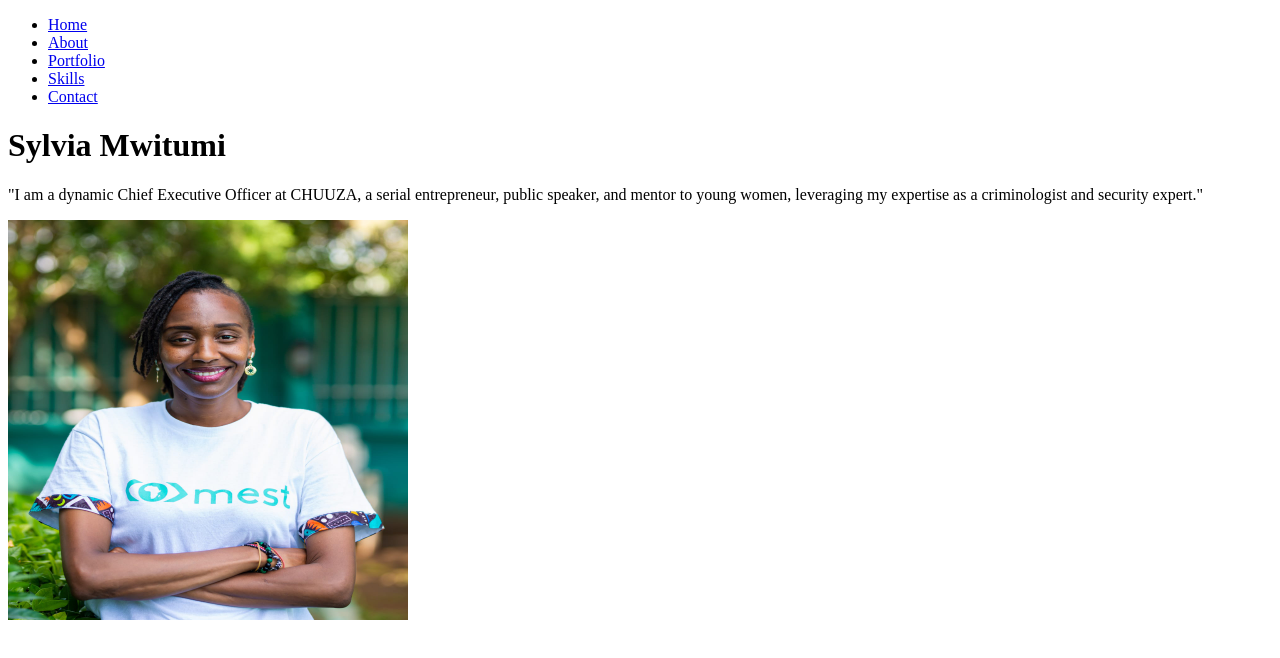
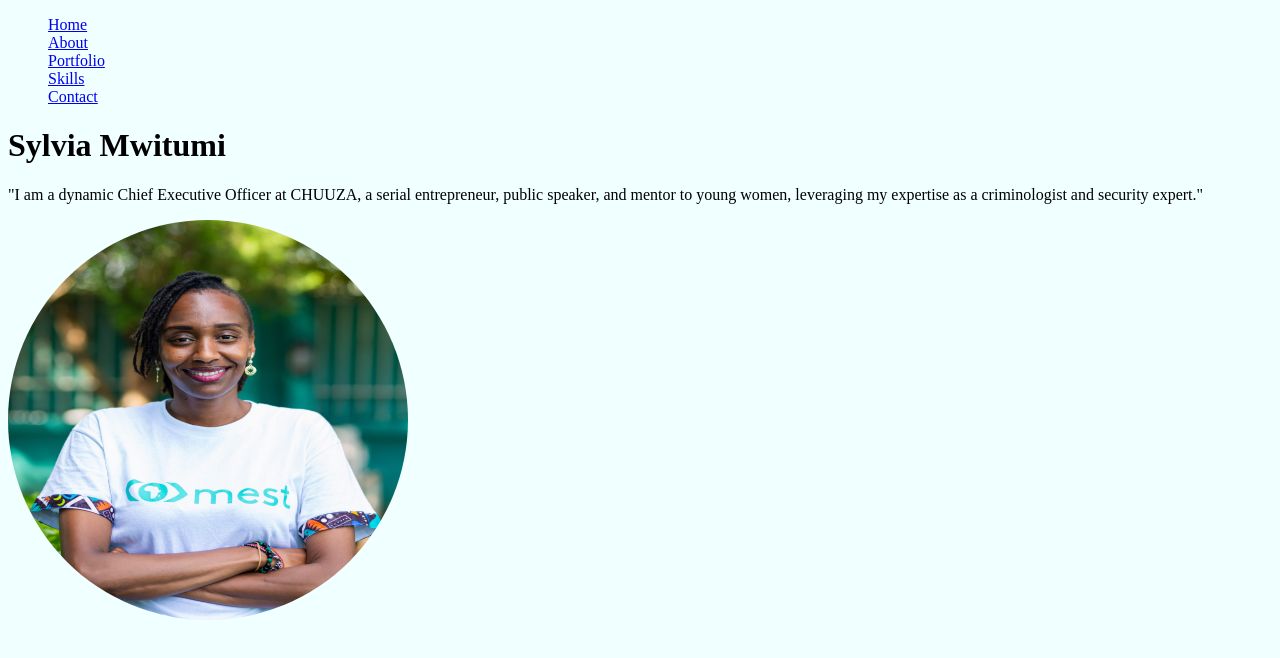
Before and after one commit to smwitumi1/portfolio, a plain HTML site: page Index.html in a window 1280 px wide. Drawn offline with Linux system fonts and the light colour scheme.

Commit message:
Edit made image circular and background color

```diff
--- a/Index.html
+++ b/Index.html
@@ -19,6 +19,6 @@
     </ul>
     <h1>Sylvia Mwitumi</h1>
     <p>"I am a dynamic Chief Executive Officer at CHUUZA, a serial entrepreneur, public speaker, and mentor to young women, leveraging my expertise as a criminologist and security expert."</p>
-    <img src="Sylvia Mwitumi.jpeg" width="400" height="400">
+    <img src="Sylvia Mwitumi.jpeg" width="400" height="400" class="potrait">
 </body>
 </html>
--- a/style.css
+++ b/style.css
@@ -0,0 +1,12 @@
+body{
+    box-sizing: border-box;
+    background-color: azure;
+}
+
+.potrait{
+    border-radius: 50%;
+}
+
+li{
+    list-style-type: none;
+}
```
